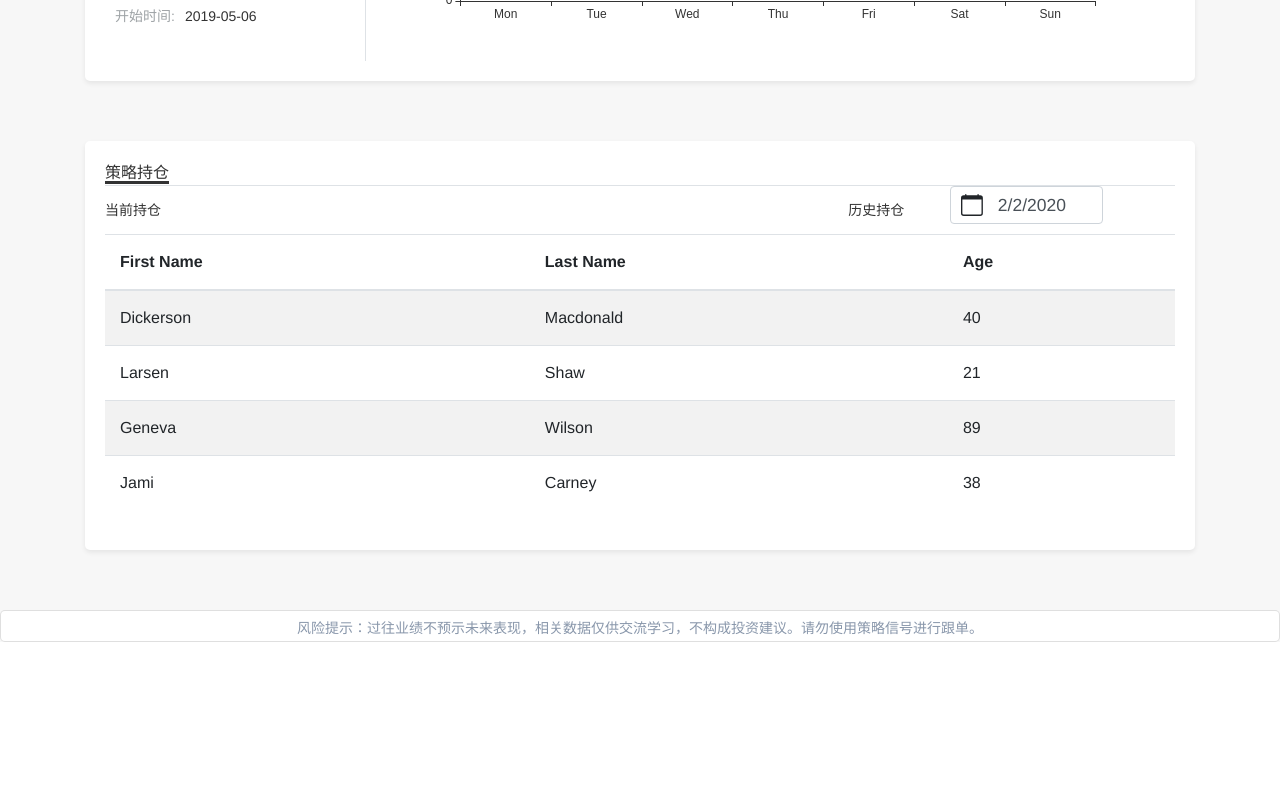
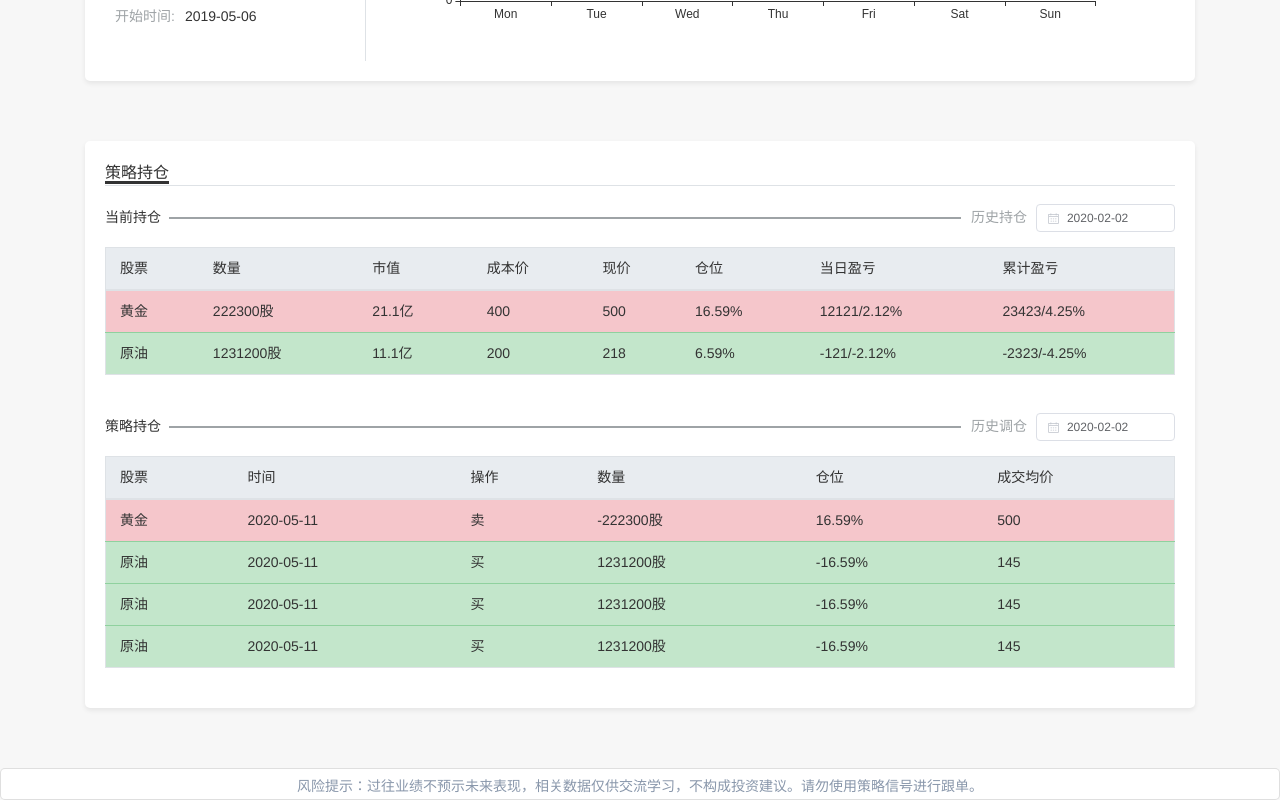
Before and after one commit to Arex1/aigu, a Vue app: page /shopdetail in a window 1280 px wide. Shown: the part 879-1679 px from the top of the page. Before the commit the page ends 1521 px from the top, so only its background shows below. Built offline with nearby package versions, Linux system fonts and the light colour scheme.

Commit message:
更新商品详情页表格样式

```diff
--- a/package.json
+++ b/package.json
@@ -13,6 +13,7 @@
     "bootstrap-vue": "^2.11.0",
     "core-js": "^3.6.4",
     "echarts": "^4.7.0",
+    "element-ui": "^2.13.1",
     "vue": "^2.6.11",
     "vue-axios": "^2.1.5",
     "vue-router": "^3.1.6"
--- a/src/main.js
+++ b/src/main.js
@@ -7,6 +7,9 @@ import 'bootstrap-vue/dist/bootstrap-vue.css'
 import echarts from 'echarts'
 import vueAxios from 'vue-axios'
 import axios from 'axios'
+import {DatePicker} from 'element-ui'
+import 'element-ui/lib/theme-chalk/index.css'
+
 
 Vue.config.productionTip = false
 
@@ -19,6 +22,7 @@ Vue.use(IconsPlugin)
 // 引入echarts
 Vue.prototype.$echarts = echarts
 Vue.use(vueAxios, axios)
+Vue.use(DatePicker)
 
 import HeaderBar from './components/HeaderBar.vue'
 import Index from './view/Index.vue'
@@ -27,6 +31,7 @@ import Login from './view/Login.vue'
 import Register from './view/Register.vue'
 import ShopDetail from './view/ShopDetail.vue'
 import MarketData from './view/MarketData.vue'
+
 
 const router = new VueRouter({
   mode: 'history',
--- a/src/view/ShopDetail.vue
+++ b/src/view/ShopDetail.vue
@@ -76,19 +76,48 @@
       <!-- 策略持仓 -->
       <div class="shadow-sm p-3 mb-5 bg-white rounded">
         <div class="detail-container-title border-bottom"><span class="detail-tab-item">策略持仓</span></div>
-        <b-row class="line-text">
-          <b-col class="text" md="1"><span>当前持仓</span></b-col>
-          <b-col class="text" md="1" offset-md="7">
-            <span>历史持仓
-            </span>
-          </b-col>
-          <b-col md="2">
-            <b-form-datepicker :date-format-options="{ year: 'numeric', month: 'numeric', day: 'numeric' }" id="example-datepicker" v-model="value" class="mb-2" placeholder="" size="sm"></b-form-datepicker>
-          </b-col>
-        </b-row>
-        <div class="table">
-          <b-table striped hover :items="items" :fields="fields"></b-table>
+        <div>
+        <!-- 当前持仓 -->
+        <div class="detail-table-detail-group">
+          <div class="detail-current-position">
+            <div class="middle-line"></div>
+            <div class="current-position">当前持仓</div>
+            <div class="historical-position">历史持仓</div>
+            <div class="date-picker">
+              <el-date-picker size="mini" v-model="date1" type="date" placeholder="选择日期"></el-date-picker>
+            </div>
+          </div>
+          <div class="table-current-position">
+            <b-table outlined  small :items="currentPositionItems" :fields="fields" table-class="positions-table" thead-tr-class="positions-head-table" tbody-tr-class="positions-body-table"></b-table>
+          </div>
         </div>
+        <!-- 策略持仓 -->
+        <div class="detail-table-detail-group">
+          <div class="detail-current-position">
+            <div class="middle-line"></div>
+            <div class="current-position">策略持仓</div>
+            <div class="historical-position">历史调仓</div>
+            <div class="date-picker">
+              <el-date-picker size="mini" v-model="date1" type="date" placeholder="选择日期"></el-date-picker>
+            </div>
+          </div>
+          <div class="table-current-position">
+            <b-table outlined  small :items="newTransactionItems" :fields="fields2" table-class="positions-table" thead-tr-class="positions-head-table" tbody-tr-class="positions-body-table"></b-table>
+          </div>
+        </div>
+        </div>
+        <!-- <div class="test">
+          <div class="test2">
+            <el-date-picker
+              class=""
+              size='mini'
+                v-model="date1"
+                type="date"
+                placeholder="选择日期">
+              </el-date-picker>
+          </div>
+          <span class="tet1">hello</span>
+        </div> -->
       </div>
     </b-container>
     <b-card no-body class="text-center d-none d-md-block d-lg-block d-xl-block">
@@ -104,14 +133,36 @@
 export default {
   data() {
     return {
-      value: '2020-02-02',
-      fields: ['first_name', 'last_name', 'age'],
-      items: [
-        { isActive: true, age: 40, first_name: 'Dickerson', last_name: 'Macdonald' },
-        { isActive: false, age: 21, first_name: 'Larsen', last_name: 'Shaw' },
-        { isActive: false, age: 89, first_name: 'Geneva', last_name: 'Wilson' },
-        { isActive: true, age: 38, first_name: 'Jami', last_name: 'Carney' }
-      ]
+      date1: '2020-02-02',
+      fields: [
+        {key: 'stock', label: '股票'},
+        {key: 'total', label: '数量'},
+        {key: 'value', label: '市值'},
+        {key: 'cost', label: '成本价'},
+        {key: 'price', label: '现价'},
+        {key: 'positions', label: '仓位'},
+        {key: 'profitLoss', label: '当日盈亏'},
+        {key: 'totalLoss', label: '累计盈亏'}
+      ],
+      fields2: [
+        {key: 'stock', label: '股票'},
+        {key: 'date', label: '时间'},
+        {key: 'operation', label: '操作'},
+        {key: 'total', label: '数量'},
+        {key: 'positions', label: '仓位'},
+        {key: 'price', label: '成交均价'},
+      ],
+      currentPositionItems: [
+          { stock: '黄金', total: '222300股', value: '21.1亿', cost: '400', price: '500', positions: '16.59%', profitLoss:'12121/2.12%', totalLoss: '23423/4.25%', _rowVariant: 'danger' },
+          { stock: '原油', total: '1231200股', value: '11.1亿', cost: '200', price: '218', positions: '6.59%', profitLoss:'-121/-2.12%', totalLoss: '-2323/-4.25%', _rowVariant: 'success' },
+
+        ],
+      newTransactionItems: [
+          { stock: '黄金', total: '-222300股', date: '2020-05-11', operation: '卖', price: '500', positions: '16.59%', _rowVariant: 'danger' },
+          { stock: '原油', total: '1231200股', date: '2020-05-11', operation: '买', price: '145', positions: '-16.59%', _rowVariant: 'success' },
+          { stock: '原油', total: '1231200股', date: '2020-05-11', operation: '买', price: '145', positions: '-16.59%', _rowVariant: 'success' },
+          { stock: '原油', total: '1231200股', date: '2020-05-11', operation: '买', price: '145', positions: '-16.59%', _rowVariant: 'success' },
+        ]
     }
   },
   created() {
@@ -236,4 +287,67 @@ export default {
 .table{
   font-size: 16px;
 }
+.detail-table-detail-group{
+  padding-top: 21px;
+  overflow: hidden;
+}
+.detail-current-position {
+  position: relative;
+}
+.middle-line {
+  position: absolute;
+  width: 74%;
+  height: 1px;
+  top: 10px;
+  left: 6%;
+  border: .5px solid #9ea3a6;
+}
+.current-position {
+  width: 80%;
+  font-size: 14px;
+  color: #333;
+  margin-right: 10px;
+  float: left;
+}
+.historical-position {
+  margin-right: 5px;
+  color: #9ea3a6;
+  float: left;
+  font-size: 14px;
+}
+.date-picker {
+  float: right;
+  width: 13%;
+  margin-top: -7px;
+}
+.date-picker .el-input {
+  width: 100% !important;
+}
+.table-current-position{
+  margin-top: 40px;
+}
 </style>
+<style>
+.positions-table{
+  font-size: 14px;
+  color: #333;
+  text-align: left;
+  font-weight: normal;
+}
+.positions-head-table th{
+  font-size: 14px;
+  color: #333333;
+  font-weight: normal;
+  padding: 10px 14px;
+  text-align: left;
+  background-color: #e8ecf0;
+}
+.positions-body-table td{
+  font-size: 14px;
+  color: #333333;
+  font-weight: normal;
+  padding: 10px 14px;
+  text-align: left;
+  /* background-color: #e8ecf0; */
+}
+</style>
```
Also changed, not shown: 1 other file (tests, documents, lock files or other folders).
